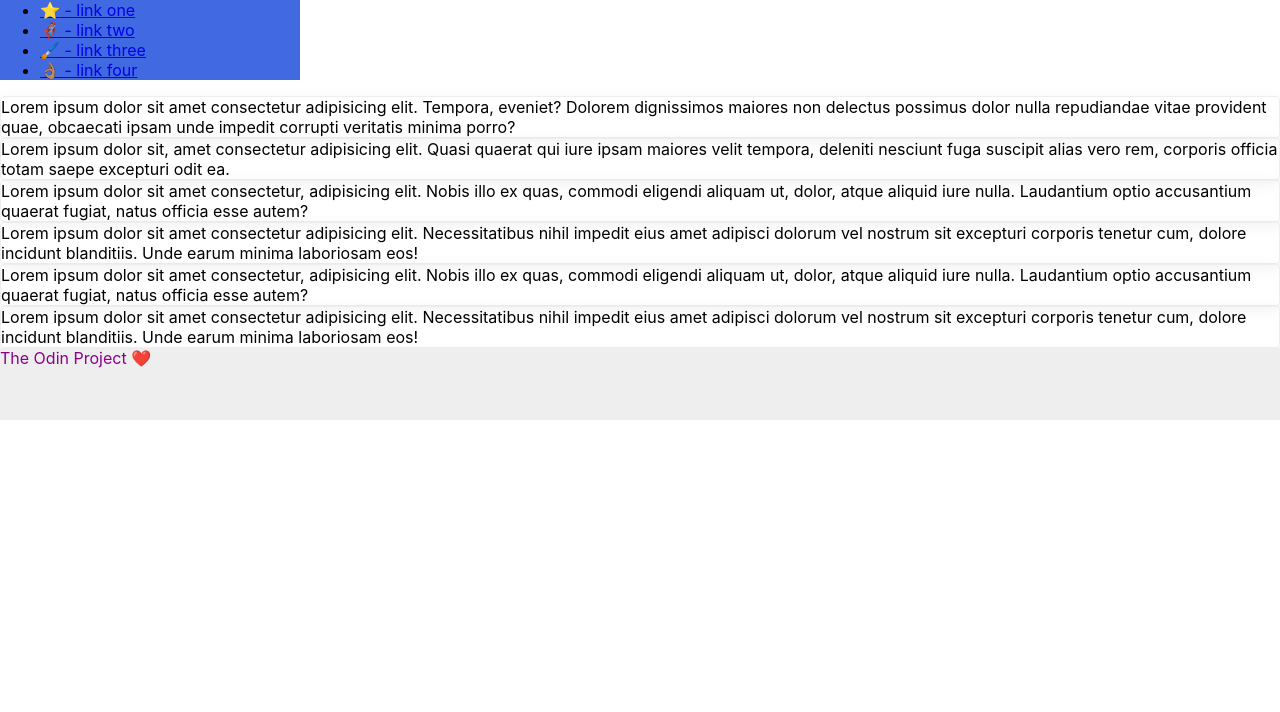
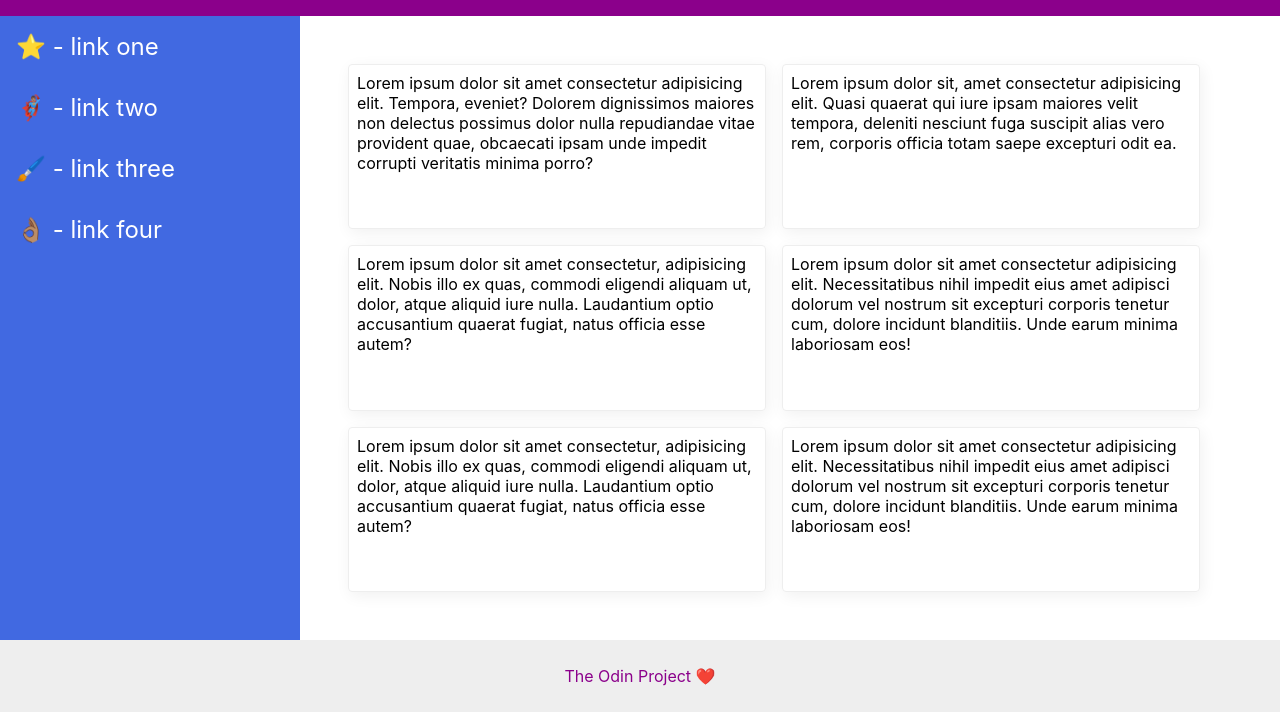
Before and after one commit to MarcosDebona25/top-foundations, a plain HTML site: page css-exercises/flex/07-flex-layout-2/index.html in a window 1280 px wide. Shown: the part 88-800 px from the top of the page. Drawn offline with Linux system fonts and the light colour scheme.

Commit message:
Ej 7 finalizado, resta Landing

```diff
--- a/css-exercises/flex/07-flex-layout-2/index.html
+++ b/css-exercises/flex/07-flex-layout-2/index.html
@@ -1,17 +1,16 @@
 <!DOCTYPE html>
 <html lang="en">
   <head>
-    <meta charset="UTF-8">
-    <meta http-equiv="X-UA-Compatible" content="IE=edge">
-    <meta name="viewport" content="width=device-width, initial-scale=1.0">
+    <meta charset="UTF-8" />
+    <meta http-equiv="X-UA-Compatible" content="IE=edge" />
+    <meta name="viewport" content="width=device-width, initial-scale=1.0" />
     <title>The Holy Grail</title>
-    <link rel="stylesheet" href="style.css">
+    <link rel="stylesheet" href="style.css" />
   </head>
   <body>
-    <div class="header">
-      MY AWESOME WEBSITE
-    </div>
+    <div class="header">MY AWESOME WEBSITE</div>
 
+    <div class="content">
       <div class="sidebar">
         <ul>
           <li><a href="#">⭐ - link one</a></li>
@@ -21,15 +20,44 @@
         </ul>
       </div>
 
-    <div class="card">Lorem ipsum dolor sit amet consectetur adipisicing elit. Tempora, eveniet? Dolorem dignissimos maiores non delectus possimus dolor nulla repudiandae vitae provident quae, obcaecati ipsam unde impedit corrupti veritatis minima porro?</div>
-    <div class="card">Lorem ipsum dolor sit, amet consectetur adipisicing elit. Quasi quaerat qui iure ipsam maiores velit tempora, deleniti nesciunt fuga suscipit alias vero rem, corporis officia totam saepe excepturi odit ea.</div>
-    <div class="card">Lorem ipsum dolor sit amet consectetur, adipisicing elit. Nobis illo ex quas, commodi eligendi aliquam ut, dolor, atque aliquid iure nulla. Laudantium optio accusantium quaerat fugiat, natus officia esse autem?</div>
-    <div class="card">Lorem ipsum dolor sit amet consectetur adipisicing elit. Necessitatibus nihil impedit eius amet adipisci dolorum vel nostrum sit excepturi corporis tenetur cum, dolore incidunt blanditiis. Unde earum minima laboriosam eos!</div>
-    <div class="card">Lorem ipsum dolor sit amet consectetur, adipisicing elit. Nobis illo ex quas, commodi eligendi aliquam ut, dolor, atque aliquid iure nulla. Laudantium optio accusantium quaerat fugiat, natus officia esse autem?</div>
-    <div class="card">Lorem ipsum dolor sit amet consectetur adipisicing elit. Necessitatibus nihil impedit eius amet adipisci dolorum vel nostrum sit excepturi corporis tenetur cum, dolore incidunt blanditiis. Unde earum minima laboriosam eos!</div>
+      <div class="cards">
+        <div class="card">
+          Lorem ipsum dolor sit amet consectetur adipisicing elit. Tempora,
+          eveniet? Dolorem dignissimos maiores non delectus possimus dolor nulla
+          repudiandae vitae provident quae, obcaecati ipsam unde impedit
+          corrupti veritatis minima porro?
+        </div>
+        <div class="card">
+          Lorem ipsum dolor sit, amet consectetur adipisicing elit. Quasi
+          quaerat qui iure ipsam maiores velit tempora, deleniti nesciunt fuga
+          suscipit alias vero rem, corporis officia totam saepe excepturi odit
+          ea.
+        </div>
+        <div class="card">
+          Lorem ipsum dolor sit amet consectetur, adipisicing elit. Nobis illo
+          ex quas, commodi eligendi aliquam ut, dolor, atque aliquid iure nulla.
+          Laudantium optio accusantium quaerat fugiat, natus officia esse autem?
+        </div>
+        <div class="card">
+          Lorem ipsum dolor sit amet consectetur adipisicing elit.
+          Necessitatibus nihil impedit eius amet adipisci dolorum vel nostrum
+          sit excepturi corporis tenetur cum, dolore incidunt blanditiis. Unde
+          earum minima laboriosam eos!
+        </div>
+        <div class="card">
+          Lorem ipsum dolor sit amet consectetur, adipisicing elit. Nobis illo
+          ex quas, commodi eligendi aliquam ut, dolor, atque aliquid iure nulla.
+          Laudantium optio accusantium quaerat fugiat, natus officia esse autem?
+        </div>
+        <div class="card">
+          Lorem ipsum dolor sit amet consectetur adipisicing elit.
+          Necessitatibus nihil impedit eius amet adipisci dolorum vel nostrum
+          sit excepturi corporis tenetur cum, dolore incidunt blanditiis. Unde
+          earum minima laboriosam eos!
+        </div>
+      </div>
+    </div>
 
-    <div class="footer">
-      The Odin Project ❤️
-    </div>
+    <div class="footer">The Odin Project ❤️</div>
   </body>
 </html>
--- a/css-exercises/flex/07-flex-layout-2/style.css
+++ b/css-exercises/flex/07-flex-layout-2/style.css
@@ -2,28 +2,76 @@ body {
   font-family: -apple-system, BlinkMacSystemFont, 'Segoe UI', Roboto, Oxygen, Ubuntu, Cantarell, 'Open Sans', 'Helvetica Neue', sans-serif;
   margin: 0;
   min-height: 100vh;
+  display: flex;
+  flex-direction: column;
 }
 
 .header {
   height: 72px;
   background: darkmagenta;
   color: white;
+  font-size: 32px;
+  font-weight: 900;
+  display: flex;
+  flex-direction: row;
+  align-items: center;
+  padding: 16px;
+}
+
+.content {
+  display: flex;
+  flex-direction: row;
+  flex: 1;
+}
+
+.cards {
+  display: flex;
+  flex-direction: row;
+  flex-wrap: wrap;
+  padding: 48px;
+  gap: 16px;
+  flex: 1;
 }
 
 .footer {
   height: 72px;
   background: #eee;
   color: darkmagenta;
+  display: flex;
+  flex-direction: column;
+  justify-content: center;
+  align-items: center;
 }
 
 .sidebar {
   width: 300px;
   background: royalblue;
   box-sizing: border-box;
+  flex-shrink: 0;
 }
 
 .card {
   border: 1px solid #eee;
   box-shadow: 2px 4px 16px rgba(0,0,0,.06);
   border-radius: 4px;
+  flex-wrap: wrap;
+  flex-basis: 400px;
+  padding: 8px;
 }
+
+li {
+  list-style: none;
+  padding: 16px;
+}
+
+a {
+  user-select: none;
+  font-size: 24px;
+  color: white;
+  text-decoration: none;
+}
+
+ul {
+  padding-inline-start: 0px;
+  margin: 0;
+}
```
Also changed, not shown: css-exercises/flex/07-flex-layout-2/README.md. Lines whose indentation alone changed are shown as unchanged.
